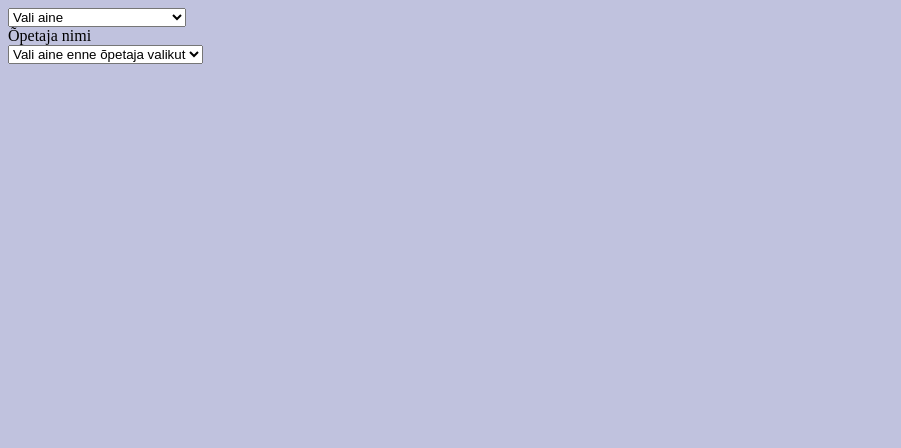
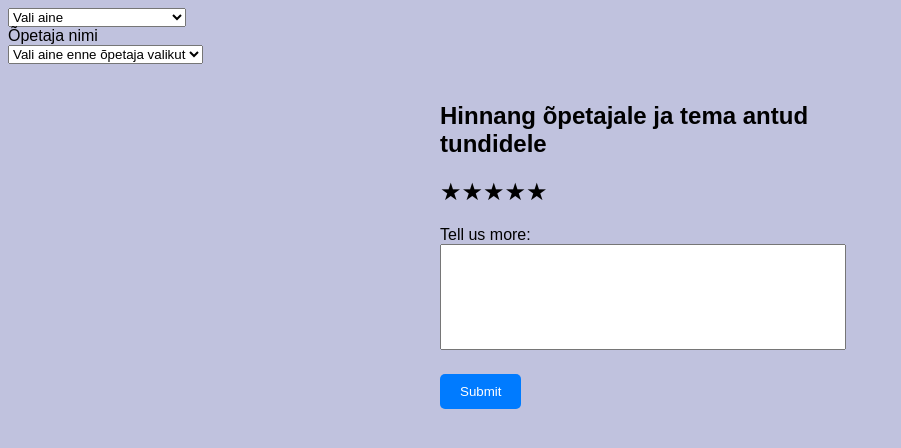
Before and after one commit to Tammo-Tammisto/awesomesauce-project, a plain HTML site: page index.html in a window 1280 px wide. Shown: the whole page, without its empty margins (0-901 px from the left). Drawn offline with Linux system fonts and the light colour scheme.

Commit message:
star rating ja feedback field https://dev.to/vikas2426/5-star-rating-component-a-step-by-step-guide-37bk
maxlength counter https://phuoc.ng/collection/html-dom/count-the-number-of-characters-of-a-textarea/

```diff
--- a/index.html
+++ b/index.html
@@ -2,6 +2,8 @@
 <html>
 
 <head>
+    <meta charset="UTF-8">
+    <meta name="viewport" content="width=device-width, initial-scale=1.0">
     <link rel="stylesheet" href="style.css">
     <title>Tagasiside leht</title>
 </head>
@@ -14,6 +16,34 @@
     <select id="selectTeacher">
         <option>Vali aine enne õpetaja valikut</option>
     </select>
+    <br>
+    <br>
+    <div class="feedback-form">
+        <h2>Hinnang õpetajale ja tema antud tundidele</h2>
+        <form id="feedbackForm">
+            <div class="rating">
+                <!-- Notice that the stars are in reverse order -->
+
+                <input type="radio" id="star5" name="rating" value="5">
+                <label for="star5">&#9733;</label>
+                <input type="radio" id="star4" name="rating" value="4">
+                <label for="star4">&#9733;</label>
+                <input type="radio" id="star3" name="rating" value="3">
+                <label for="star3">&#9733;</label>
+                <input type="radio" id="star2" name="rating" value="2">
+                <label for="star2">&#9733;</label>
+                <input type="radio" id="star1" name="rating" value="1">
+                <label for="star1">&#9733;</label>
+            </div>
+            <div class="comment">
+                <label for="comment">Tell us more:</label><br>
+                <textarea id="comment" name="comment" maxlength="1000"></textarea>
+                <div id="counter"></div>
+            </div>
+            <button type="submit" class="submit-btn">Submit</button>
+        </form>
+    </div>
+
 </body>
 <script src="script.js"></script>
 
--- a/script.js
+++ b/script.js
@@ -76,3 +76,32 @@ document.getElementById("selectSubject").onchange = function () {
         }
     }
 };
+document.getElementById("feedbackForm").addEventListener("submit", function (event) {
+    event.preventDefault();
+    var rating = document.querySelector('input[name="rating"]:checked').value;
+    var comment = document.getElementById("comment").value;
+
+    // Here you can handle the submission, for now just logging the values
+    console.log("Rating: ", rating);
+    console.log("Comment: ", comment);
+    console.log("Subject: ", selectSubject.value);
+    console.log("Teacher: ", selectTeacher.value);
+
+    // You can send this data to the server using AJAX or other methods
+    // For simplicity, I'm just logging it here
+});
+
+const commentEle = document.getElementById('comment');
+const counterEle = document.getElementById('counter');
+
+commentEle.addEventListener('input', function (e) {
+    const target = e.target;
+
+    // Get the `maxlength` attribute
+    const maxLength = target.getAttribute('maxlength');
+
+    // Count the current number of characters
+    const currentLength = target.value.length;
+
+    counterEle.innerHTML = `${currentLength}/${maxLength}`;
+});
--- a/style.css
+++ b/style.css
@@ -1,3 +1,55 @@
 body {
     background-color: #C0C2DE;
 }
+body {
+    font-family: Arial, sans-serif;
+  }
+
+  .feedback-form {
+    max-width: 400px;
+    margin: 0 auto;
+  }
+
+  .rating {
+    margin-bottom: 20px;
+    display: flex;
+    flex-direction: row-reverse; /* this is the magic */
+    justify-content: flex-end;
+  }
+
+  .rating input {
+    display: none;
+  }
+
+  .rating label {
+    font-size: 24px;
+    cursor: pointer;
+  }
+
+  .rating label:hover,
+  .rating label:hover ~ label { /* reason why the stars are in reverse order in the html */
+    color: orange;
+  }
+
+  .rating input:checked ~ label {
+    color: orange;
+  }
+
+  .comment {
+    margin-bottom: 20px;
+  }
+
+  .comment textarea {
+    width: 100%;
+    height: 100px;
+    resize: none;
+  }
+
+  .submit-btn {
+    background-color: #007bff;
+    color: #fff;
+    padding: 10px 20px;
+    border: none;
+    cursor: pointer;
+    border-radius: 5px;
+  }
```
